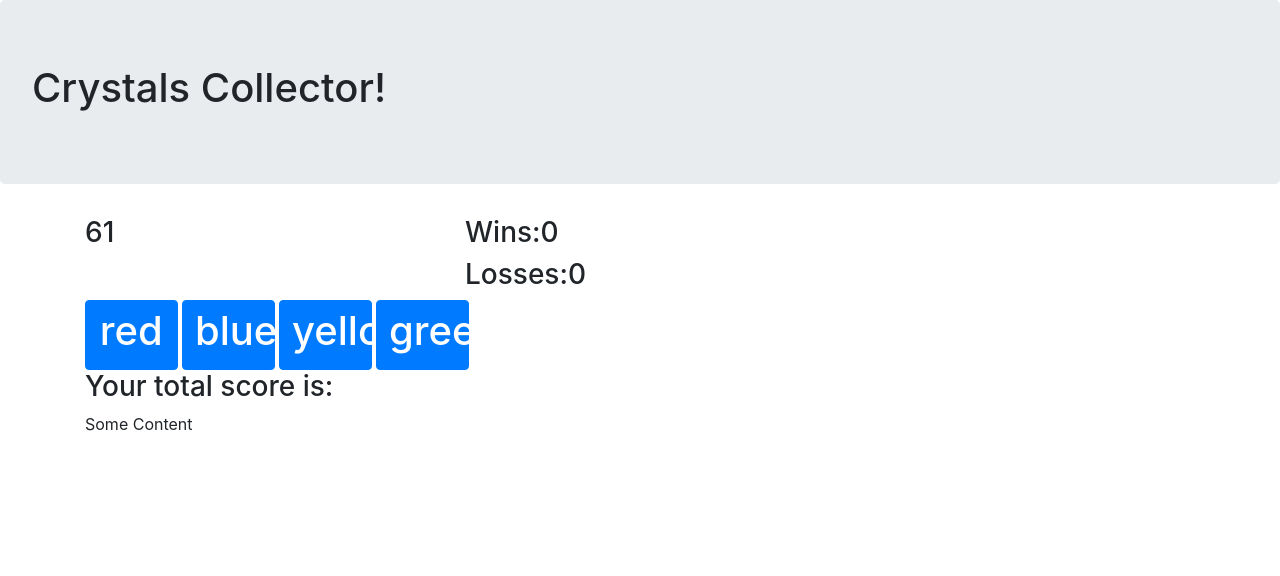
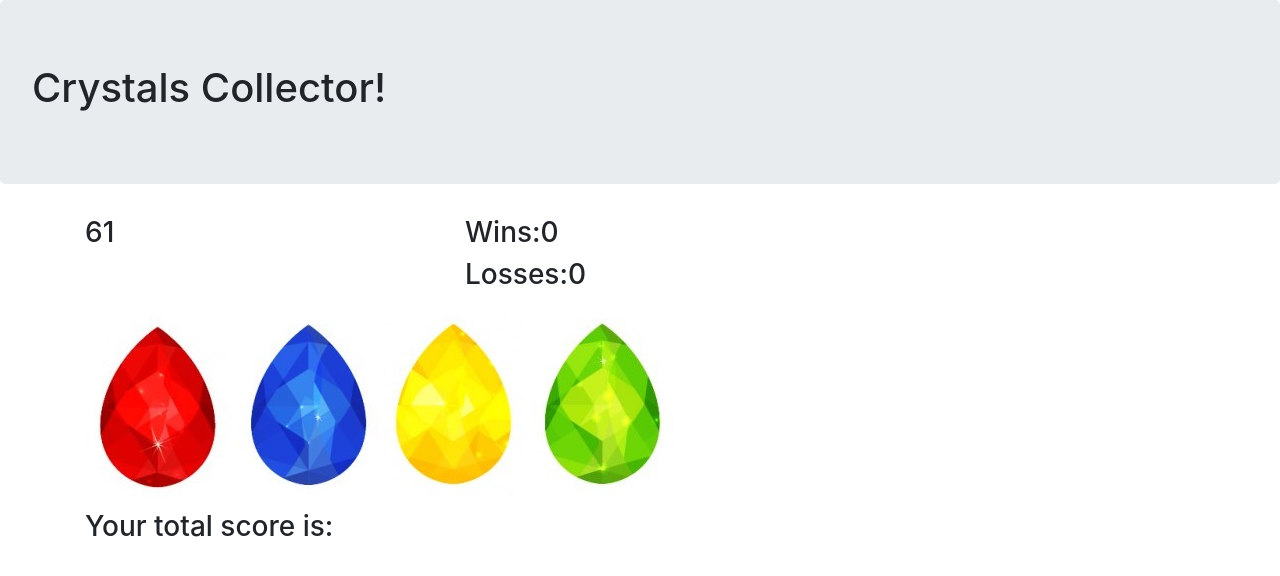
Before and after one commit to Justheretobuildstuff/unit-4-game, a plain HTML site: page index.html in a window 1280 px wide. Drawn offline with nearby package versions, Linux system fonts and the light colour scheme.

Commit message:
added jewel images

```diff
--- a/index.html
+++ b/index.html
@@ -33,24 +33,14 @@
                 </div>
             </div>
             <div class="col-12"></div>
-            <button id="button-1" class="btn btn-primary col-1">
-                <h1>red</h1>
-            </button>
-            <button id="button-2" class="btn btn-primary col-1">
-                <h1>blue</h1>
-            </button>
-            <button id="button-3" class="btn btn-primary col-1">
-                <h1>yellow</h1>
-            </button>
-            <button id="button-4" class="btn btn-primary col-1">
-                <h1>green</h1>
+            <input id="button-1" type="image" id="myimage" src="assets/images/redJewel.jpg" />
+            <input id="button-2" type="image" id="myimage" src="assets/images/blueJewel.jpg" />
+            <input id="button-3" type="image" id="myimage" src="assets/images/yellowJewel.jpg" />
+            <input id="button-4" type="image" id="myimage" src="assets/images/greenJewel.jpg" />
             </button>
             <div class="row col-12">
                 <h3>Your total score is: </h3>
                 <h3 id="ourTotal"></h3>
-            </div>
-            <div id="myDiv" onClick="divFunction()">Some Content</div>
-        </div>
     </div>
     </div>
 </body>
```
Also changed, not shown: assets/images/blueJewel.jpg (added), assets/images/greenJewel.jpg (added), assets/images/redJewel.jpg (added), assets/images/yellowJewel.jpg (added).
